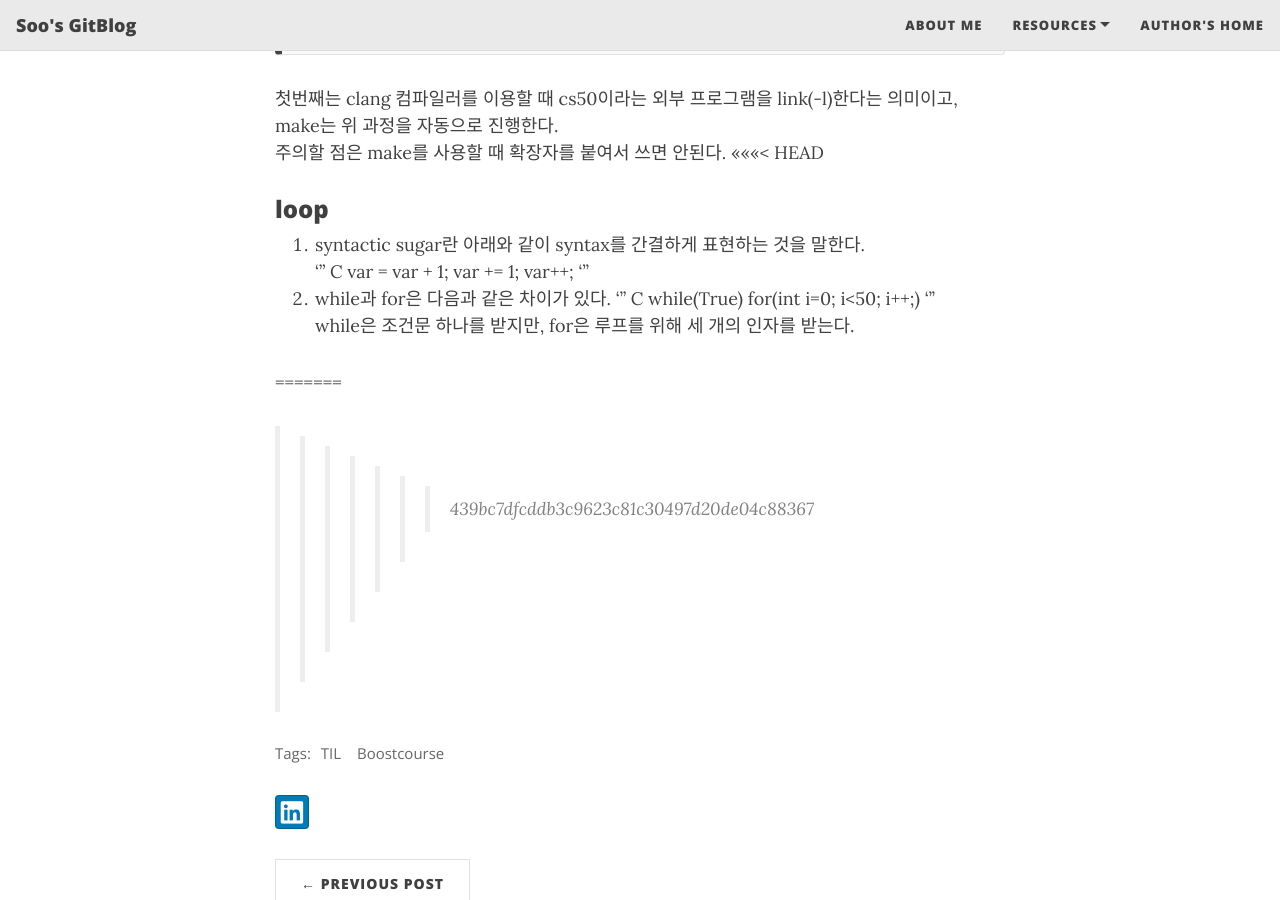
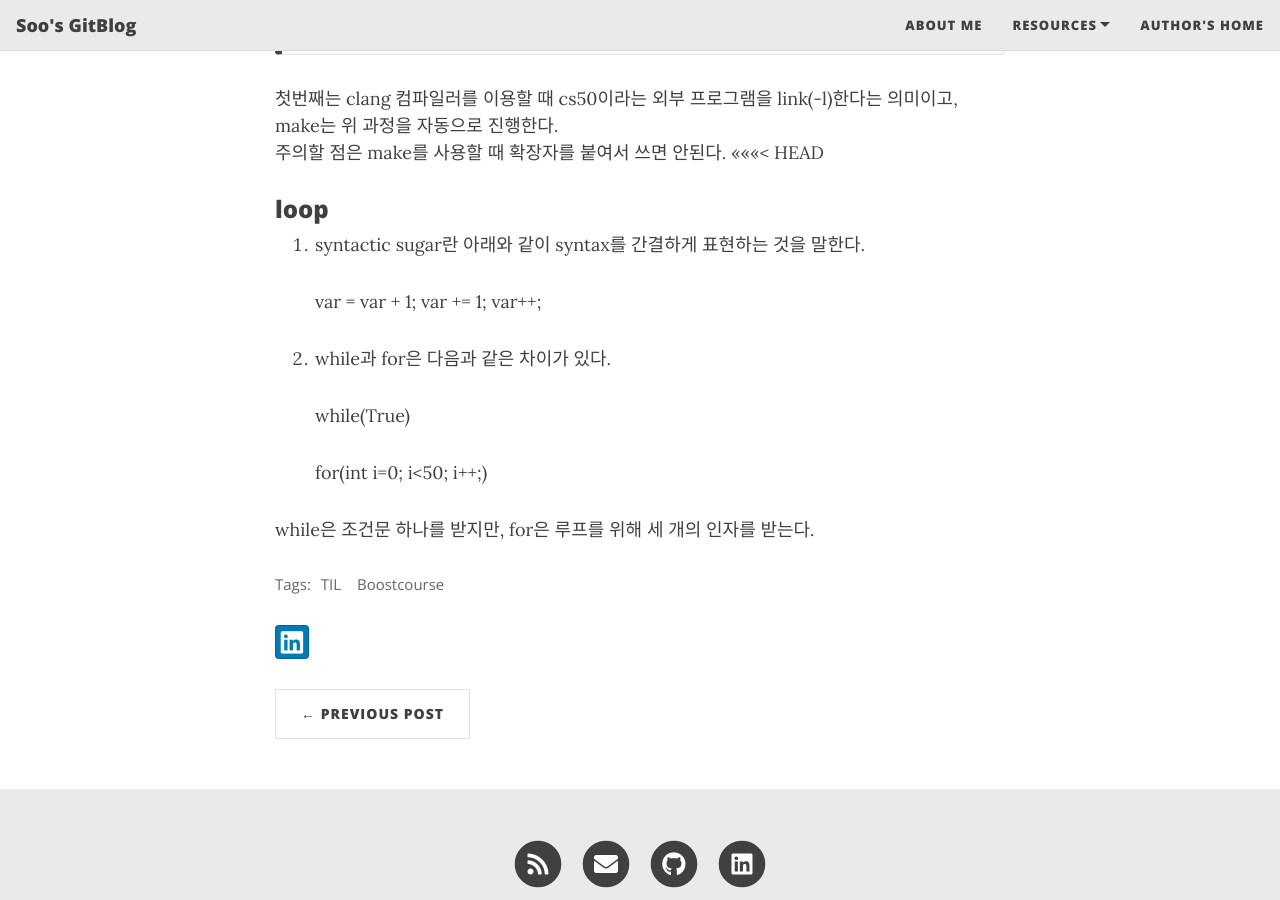
Before and after one commit to Soo-Im/Soo-Im.github.io, a Jekyll site: the page built from _posts/2021-01-14-Boostcourse-2.md, in a window 1280 px wide and 900 px high, scrolled down 701 px. Built offline with Jekyll 4.4.1, drawn with Linux system fonts in a browser that asks for light colours; nearby versions of some CDN libraries.

Commit message:
thirdclass

```diff
--- a/_posts/2021-01-14-Boostcourse-2.md
+++ b/_posts/2021-01-14-Boostcourse-2.md
@@ -29,18 +29,15 @@ comments: true
 
 ### loop
 1. syntactic sugar란 아래와 같이 syntax를 간결하게 표현하는 것을 말한다.
-''' C
-var = var + 1;
-var += 1;
-var++;
-'''
+
+    var = var + 1;
+    var += 1;
+    var++;
+
 2. while과 for은 다음과 같은 차이가 있다.
-''' C
-while(True)
-for(int i=0; i<50; i++;)
-'''
+
+    while(True)
+
+    for(int i=0; i<50; i++;)
+
 while은 조건문 하나를 받지만, for은 루프를 위해 세 개의 인자를 받는다.
-
-
-=======
->>>>>>> 439bc7dfcddb3c9623c81c30497d20de04c88367
```
